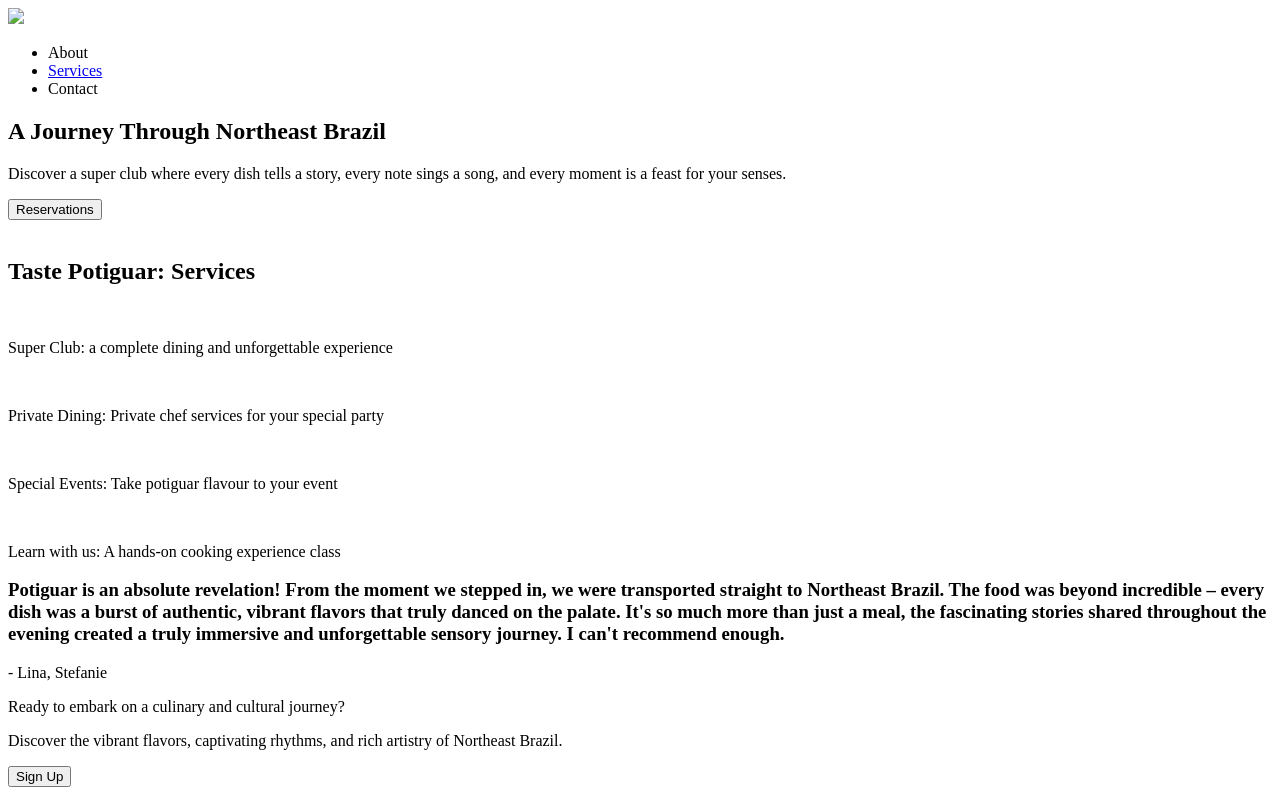
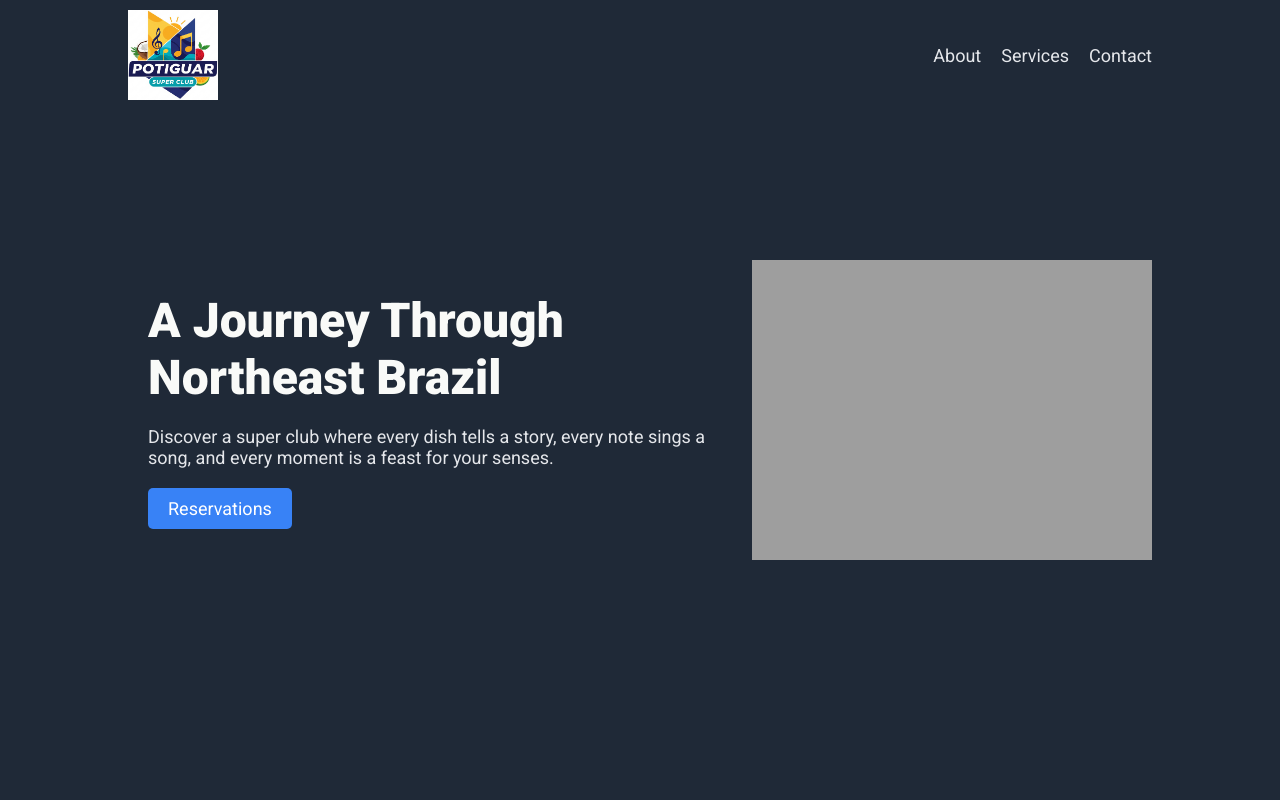
Before and after one commit to joseanemsilva/landing-page, a plain HTML site: page index.html in a window 1280 px wide. Shown: the top 800 px of the page. Drawn offline with Linux system fonts and the light colour scheme; the site is published under a folder, as on GitHub Pages, so addresses that start at the root find nothing.

Commit message:
Update image links, alt text and add meta tags

```diff
--- a/index.html
+++ b/index.html
@@ -3,14 +3,16 @@
 <head>
     <meta charset="UTF-8">
     <meta name="viewport" content="width=device-width, initial-scale=1.0">
+    <meta name="keywords" content="Landing Page, Flexbox, The Odin Project">
+    <meta name="author" content="Joseane Maria da Silva">
     <title> Potiguar Super Club </title>
 
-    <link rel="stylesheet" type="text/CSS" href="/assets/style.css">
+    <link rel="stylesheet" type="text/CSS" href="assets/style.css">
 </head>
 <body>
     <header>
         <nav class="menu">
-            <div class="logo"><img src="/assets/img/logo.png"></div>
+            <div class="logo"><img src="assets/img/logo.png"></div>
             <ul class="links">
                 <li><a> About </a></li>
                 <li><a  href="#services"> Services </a></li>
@@ -24,7 +26,7 @@
                 <button class="button"> Reservations </button>
             </div>
             <aside class="right-side">
-                <img src="/assets/img/pexels-lucasandrade-19781596.jpg" alt="">
+                <img src="assets/img/pexels-lucasandrade-19781596.jpg" alt="Brazilian Food">
             </aside>
         </section>
     </header>
@@ -34,19 +36,19 @@
             <h2> Taste Potiguar: Services </h2>
             <div class="container">
                 <article class="box">
-                    <div><img src="/assets/img/pexels-lucasandrade-19781600.jpg" alt=""></div>
+                    <div><img src="assets/img/pexels-lucasandrade-19781600.jpg" alt="Brazilian Food"></div>
                     <p> Super Club: a complete dining and unforgettable experience </p>
                 </article>
                 <article class="box">
-                    <div><img src="/assets/img/pexels-lucasandrade-19781600.jpg" alt=""></div>
+                    <div><img src="assets/img/pexels-lucasandrade-19781600.jpg" alt="Brazilian Food"></div>
                     <p> Private Dining: Private chef services for your special party </p>
                 </article>
                 <article class="box">
-                    <div><img src="/assets/img/pexels-lucasandrade-19781600.jpg" alt=""></div>
+                    <div><img src="assets/img/pexels-lucasandrade-19781600.jpg" alt="Brazilian Food"></div>
                     <p> Special Events: Take potiguar flavour to your event </p>
                 </article>
                     <article class="box">
-                    <div><img src="/assets/img/pexels-lucasandrade-19781600.jpg" alt=""></div>
+                    <div><img src="assets/img/pexels-lucasandrade-19781600.jpg" alt="Brazilian Food"></div>
                     <p> Learn with us: A hands-on cooking experience class </p>
                 </article>
             </div>
```
